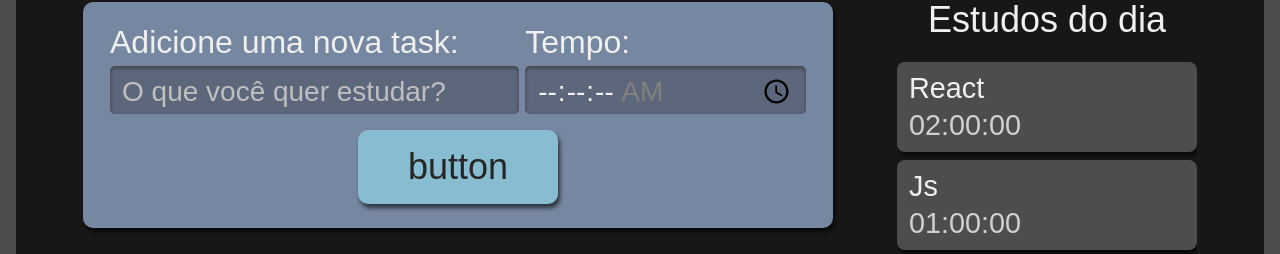
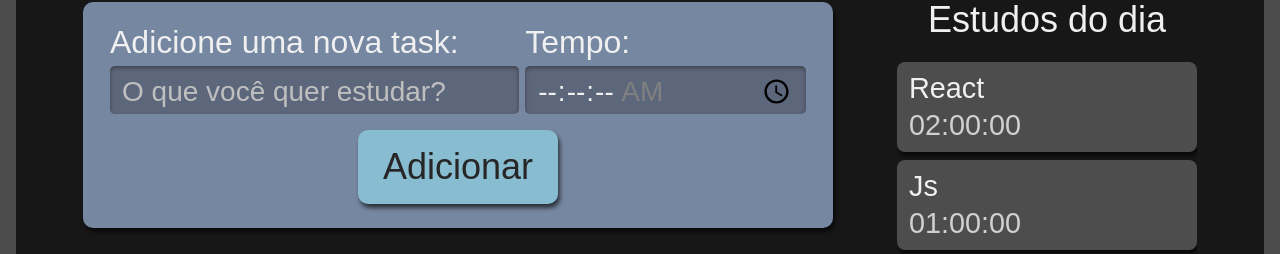
Before and after one commit to irahel/my-tasks, a React (Create React App) app: page / in a window 1280 px wide. Shown: the part 270-524 px from the top of the page. Built offline with nearby package versions, Linux system fonts and the light colour scheme.

Commit message:
feat: add props to button

```diff
--- a/src/components/Button/index.tsx
+++ b/src/components/Button/index.tsx
@@ -1,7 +1,11 @@
 import style from "./style.module.scss";
 
-function index() {
-  return <button className={style.botao}>button</button>;
+interface ButtonProps {
+  children: string;
+}
+
+function index({ children }: ButtonProps) {
+  return <button className={style.botao}>{children}</button>;
 }
 
 export default index;
--- a/src/components/Form/index.tsx
+++ b/src/components/Form/index.tsx
@@ -27,7 +27,7 @@ function index() {
           required
         />
       </div>
-      <Button />
+      <Button>Adicionar</Button>
     </form>
   );
 }
```
